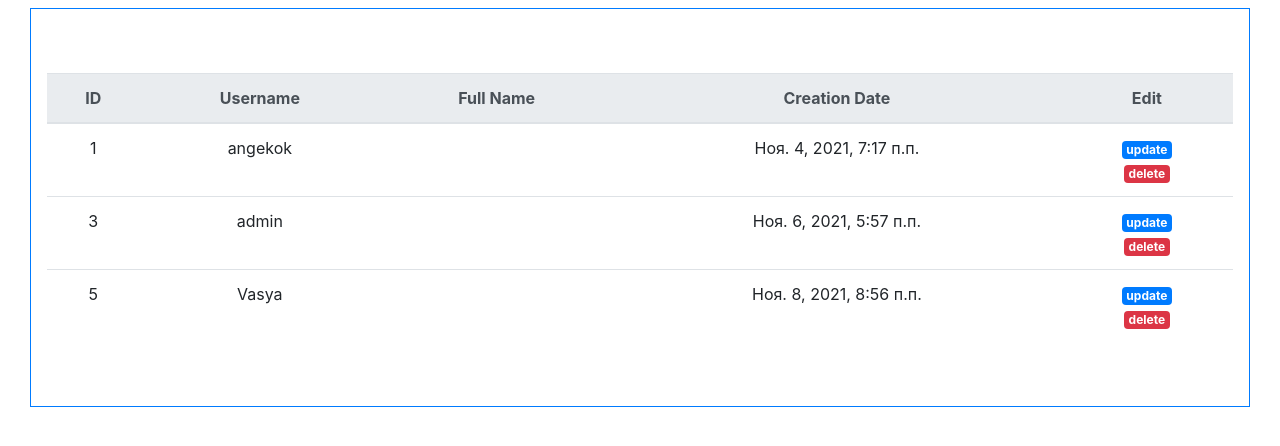
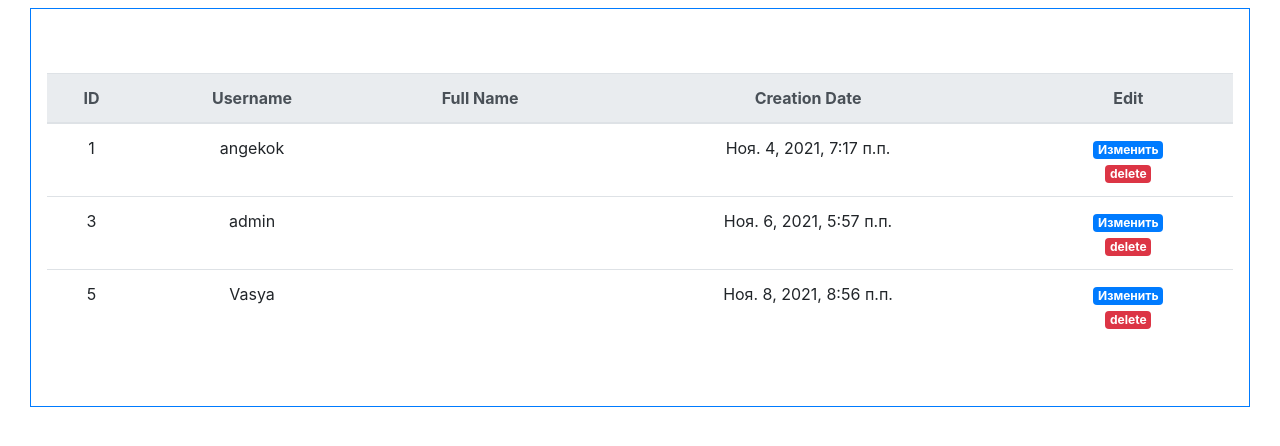
Before and after one commit to dr-angekok/python-project-lvl4, a Django app: page /users/ in a window 1280 px wide. Shown: the part 184-630 px from the top of the page. Run offline with Django 3.2, Linux system fonts and the light colour scheme; data comes from the database, SQL or seed files in the repository; some libraries are stand-ins or nearby versions.

Commit message:
Fix Изменить autotest error.

```diff
--- a/templates/users/list.html
+++ b/templates/users/list.html
@@ -25,7 +25,7 @@
             <td>{{ user.get_full_name }}</td>
             <td>{{ user.date_joined }}</td>
             <td>
-                <a href="{% url 'users:update' user.id %}" class="badge badge-primary">{% trans "update" %}</a>
+                <a href="{% url 'users:update' user.id %}" class="badge badge-primary">{% trans "Change" %}</a>
                 <br>
                 <a href="{% url 'users:delete' user.id %}" class="badge badge-danger">{% trans "delete" %}</a>
             </td>
```
Also changed, not shown: locale/ru/LC_MESSAGES/django.po, 1 other file.
